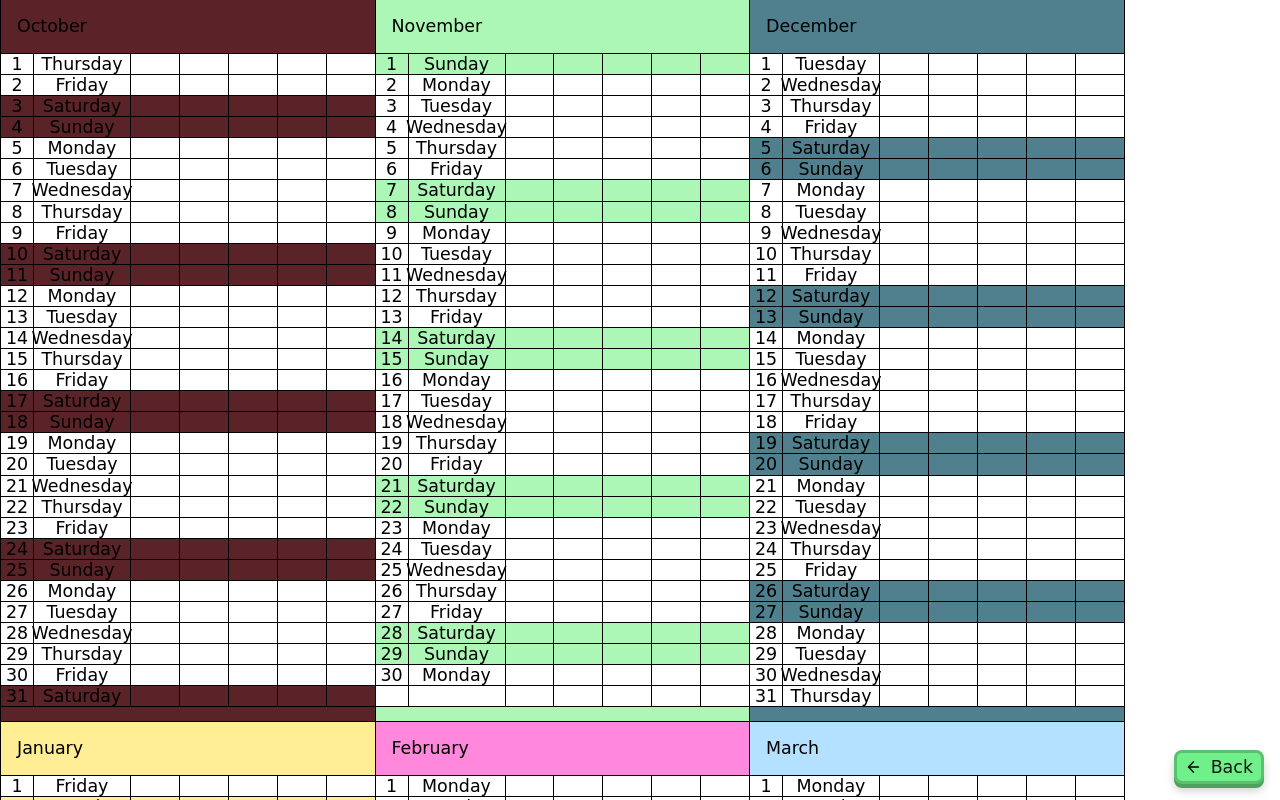
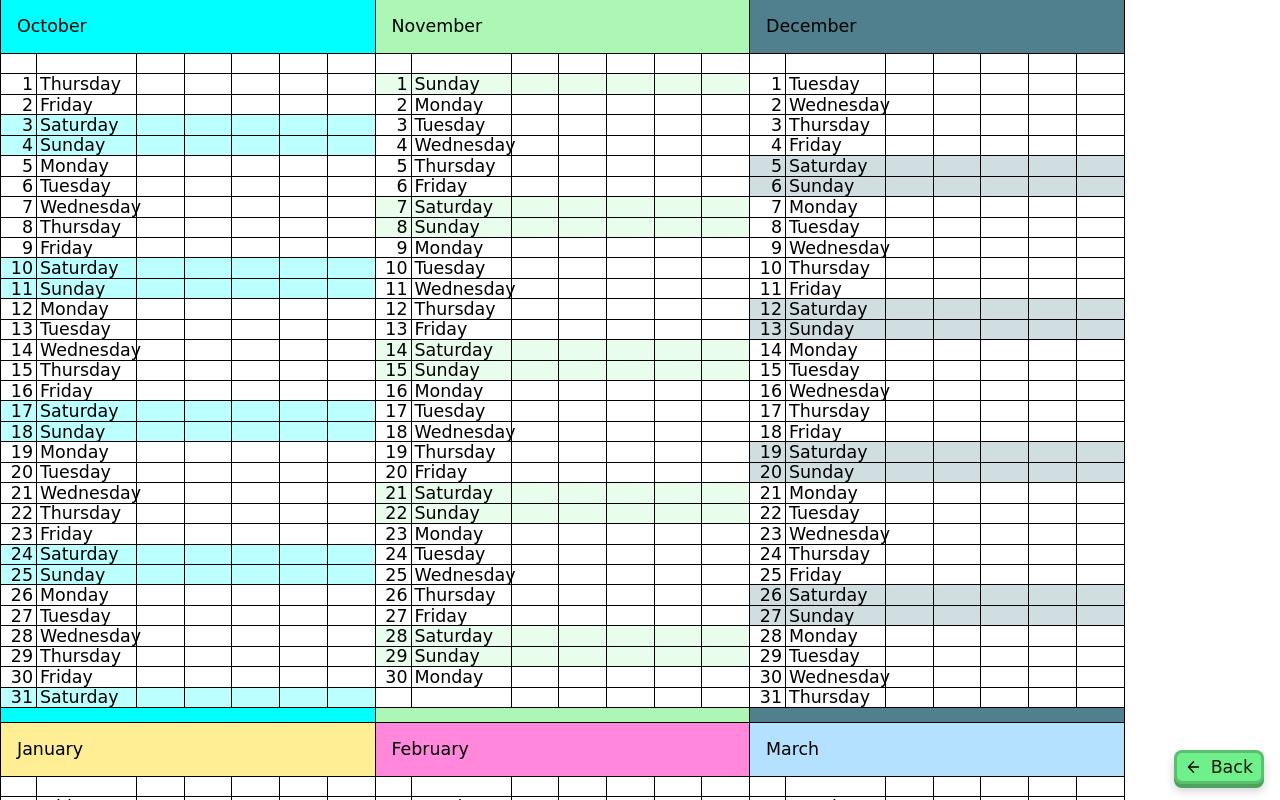
Before and after one commit to KyleKlus/printable-calendar-generator, a website built with webpack: page src/index.html in a window 1280 px wide. Both pictures are taken after a click on the button "Generate ...". Built offline with nearby package versions, Linux system fonts and the light colour scheme; a small style sheet from the web is missing.

Commit message:
FEAT: Implemented that weekends are colored in

```diff
--- a/src/calendar-generator.ts
+++ b/src/calendar-generator.ts
@@ -85,6 +85,8 @@ export class CalendarGenerator {
             monthTitleEl.appendChild(titleSpan);
             monthEl.appendChild(monthTitleEl);
 
+            this.buildDay(null, monthIndex, settings, monthEl);
+
             for (let i = 0; i < 31; i++) {
                 this.buildDay((currentDate.daysInMonth ?? 0) < i + 1 ? null : currentDate.plus({ days: i }), monthIndex, settings, monthEl);
             }
@@ -132,7 +134,7 @@ export class CalendarGenerator {
 
             if (date.isWeekend && settings.colorWeekends) {
                 // Color in weekends
-                dayEl.style.backgroundColor = settings.colors[monthIndex % 12];
+                dayEl.style.backgroundColor = settings.colors[monthIndex % 12] + "44";
             }
         }
 
--- a/src/index.html
+++ b/src/index.html
@@ -17,8 +17,8 @@
             <div class="color-options">
                 <h2>Color Options</h2>
                 <div class="color-swatches">
-                    <input type="color" id="color-0" value="#5A2328"/>
-                    <input type="color" id="color-1" value="#ADF7B6"/>
+                <input type="color" id="color-0" value="#00ffff"/>
+                <input type="color" id="color-1" value="#ADF7B6"/>
                 <input type="color" id="color-2" value="#50808E"/>
                 <input type="color" id="color-3" value="#FFEE93"/>
                 <input type="color" id="color-4" value="#FF88DC"/>
--- a/src/settings-handler.ts
+++ b/src/settings-handler.ts
@@ -1,3 +1,5 @@
+import { settings } from "cluster";
+
 export interface CalendarSettings {
     colors: string[];
     cellsPerDay: number;
@@ -11,7 +13,7 @@ export interface CalendarSettings {
 
 const defaultCalendarSettings: CalendarSettings = {
     colors: [
-        '#5A2328',
+        '#00FFFF',
         '#ADF7B6',
         '#50808E',
         '#FFEE93',
@@ -60,6 +62,17 @@ export class CalendarSettingsHandler {
         const cellsPerDayInput = document.getElementById('cells-per-day') as HTMLInputElement;
         const horizontalToggle = document.getElementById('horizontal-toggle') as HTMLButtonElement;
         const verticalToggle = document.getElementById('vertical-toggle') as HTMLButtonElement;
+
+        for (let i = 0; i < 12; i++) {
+            const colorEl = document.getElementById("color-" + i) as HTMLInputElement;
+            const currentColor = colorEl.value;
+            this.calendarSettings.colors[i] = currentColor;
+
+            colorEl?.addEventListener("input", () => {
+                const color = colorEl.value;
+                this.calendarSettings.colors[i] = color;
+            });
+        }
 
         startDateInput.valueAsDate = this.calendarSettings.startDate;
         endDateInput.valueAsDate = this.calendarSettings.endDate;
--- a/src/style.css
+++ b/src/style.css
@@ -428,7 +428,8 @@ input {
         & .day-container {
             --day-num-width: 2rem;
             --week-day-width: 6rem;
-            height: calc(100% / 31);
+            height: calc(100% / 32);
+            overflow: hidden;
             display: flex;
             flex-wrap: nowrap;
 
@@ -440,6 +441,7 @@ input {
 
                 display: flex;
                 justify-content: center;
+                align-items: center;
 
                 font-family: 'Itim', cursive;
                 font-weight: 400;
@@ -452,10 +454,14 @@ input {
 
             & .day-num {
                 width: var(--day-num-width);
+                justify-content: end;
+                padding-right: 3px;
             }
 
             & .week-day {
                 width: var(--week-day-width);
+                justify-content: start;
+                padding-left: 3px;
             }
 
             & .event-cell {
```
